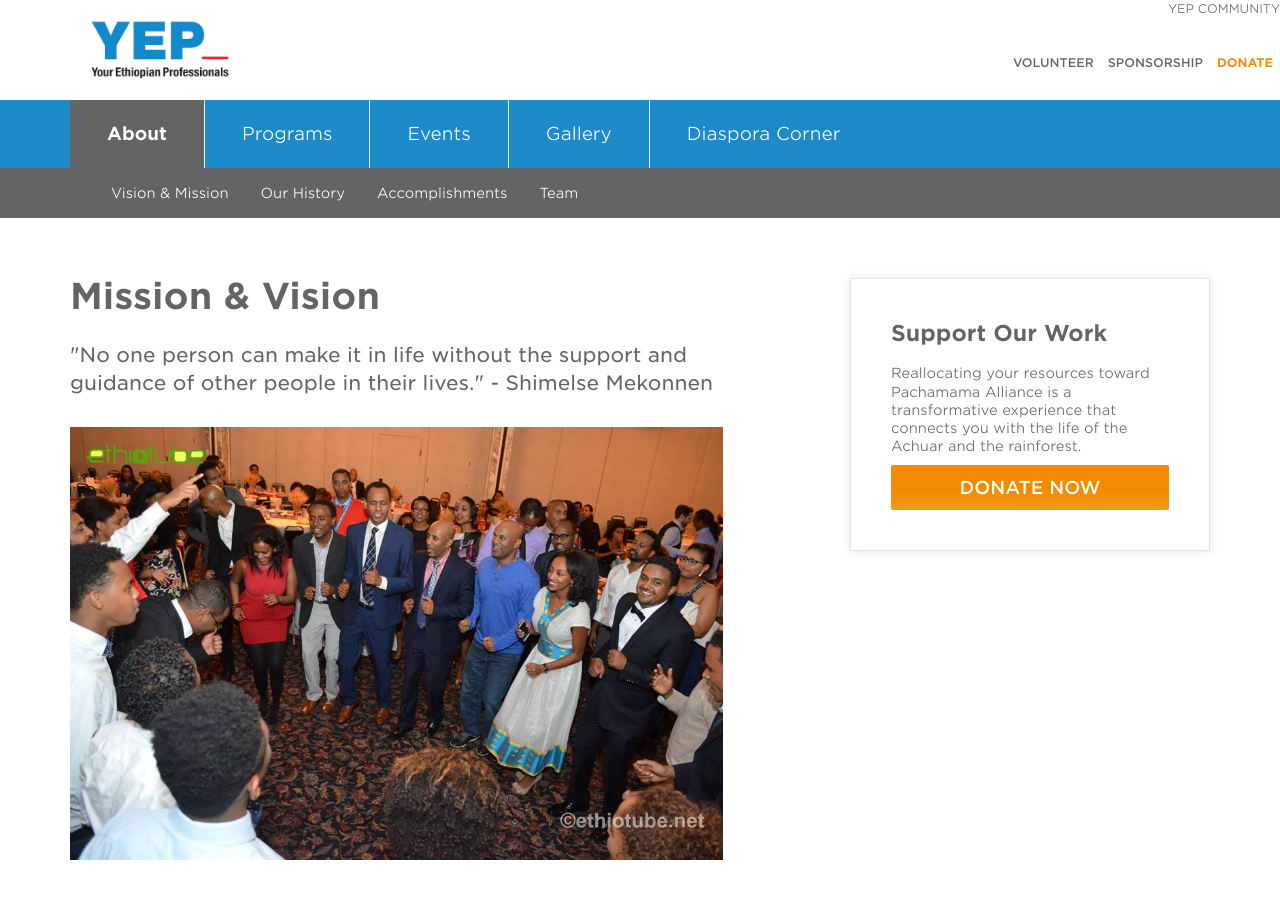
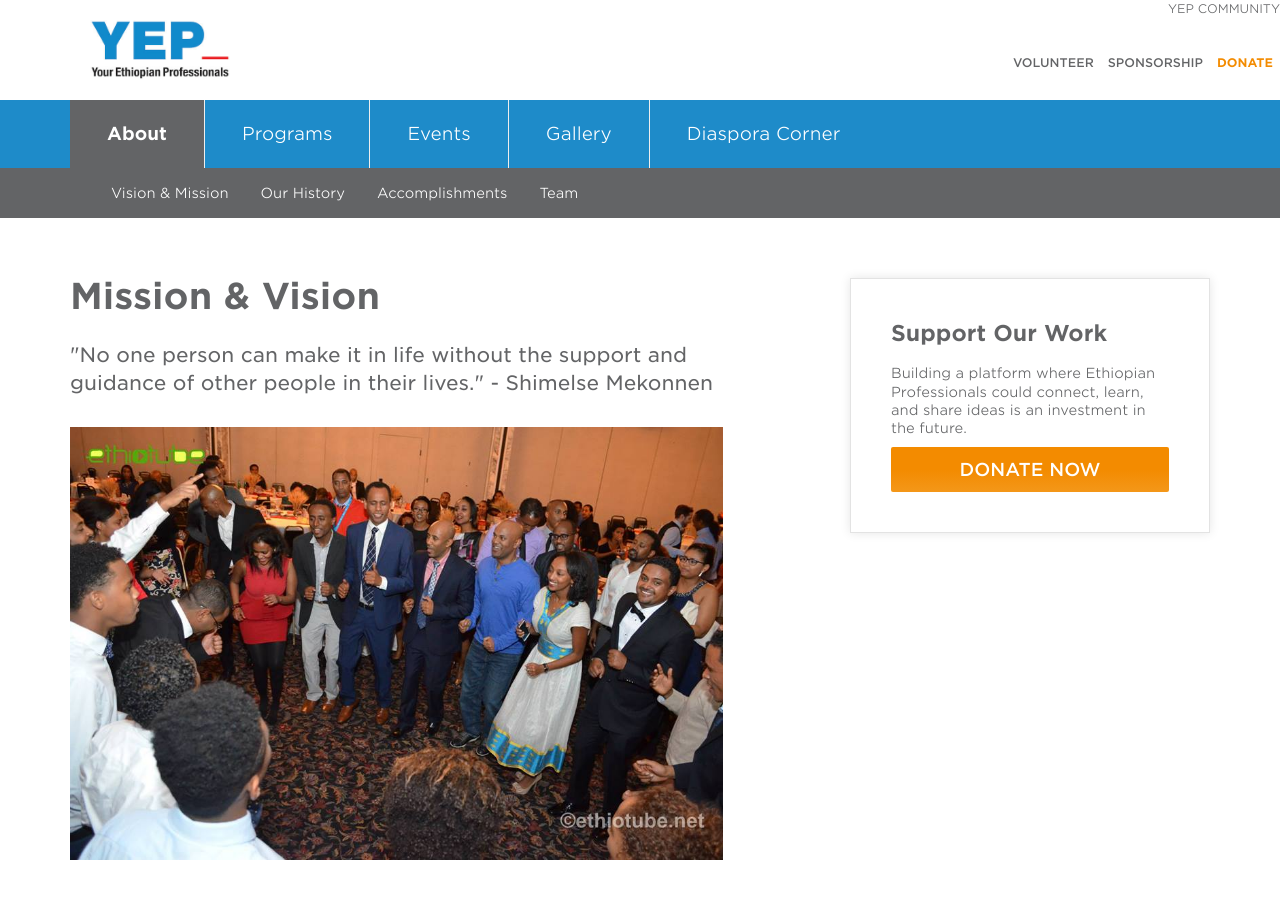
Before and after one commit to YEPNetwork/yepnetwork.github.io, a Jekyll site: the page built from _pages/mission.html, in a window 1280 px wide and 900 px high. Built offline with Jekyll 4.4.1, drawn with Linux system fonts in a browser that asks for light colours; nearby versions of some CDN libraries.

Commit message:
Updated cta.

```diff
--- a/_layouts/about.html
+++ b/_layouts/about.html
@@ -12,7 +12,7 @@ layout: default
       <div class="sidebar">
         <div class="well invest">
           <h2>Support Our Work</h2>
-          <p>Reallocating your resources toward Pachamama Alliance is a transformative experience that connects you with the life of the Achuar and the rainforest.</p>
+          <p>Building a platform where Ethiopian Professionals could connect, learn, and share ideas is an investment in the future.</p>
           <a href="/donate" class="btn btn-donate shout">Donate Now</a>
         </div>
       </div>
```
